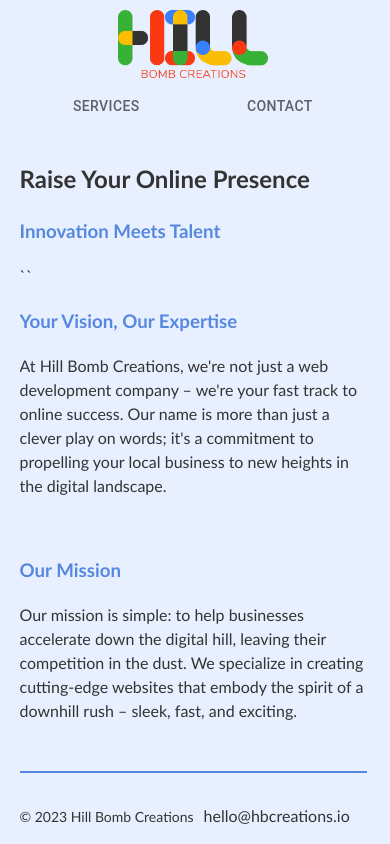
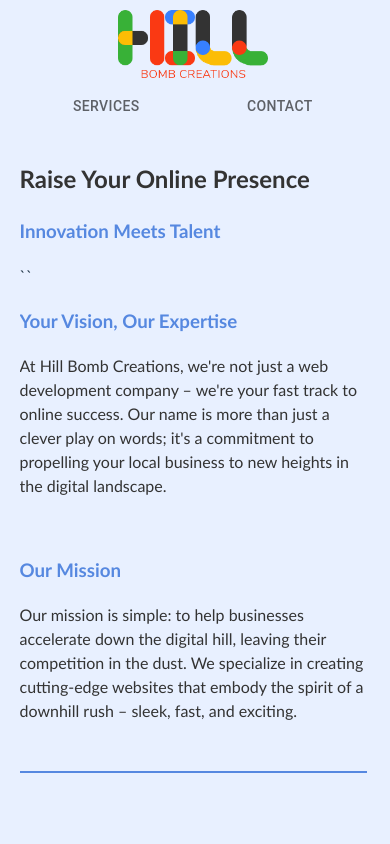
Before and after one commit to HillBombCreations/Sh4pesDevelopment_MainFrontend, a React (Vite) app: page / in a window 390 px wide. Built offline with nearby package versions, Linux system fonts and the light colour scheme.

Commit message:
fixed mobile footer issue

```diff
--- a/src/pages/LandingPage/Mobile/index.jsx
+++ b/src/pages/LandingPage/Mobile/index.jsx
@@ -99,12 +99,10 @@ function MobileLanding({ pathname }) {
                 <p>
                     Contact us today, and let's start your exhilarating descent into the digital world
                 </p>
-                <footer id="footer">
-                    <div id="footer-content">
-                        <span style={{ marginRight: '10px', fontSize: '14px', color: '#333333' }}>© 2023 Hill Bomb Creations</span>
-                        <span id="contact"><a style={{ color: '#333333' }} href="mailto:hello@hbcreations.io">hello@hbcreations.io</a></span>
-                    </div>
-                </footer>
+                <div id="footer-content">
+                    <span style={{ marginRight: '10px', fontSize: '14px', color: '#333333' }}>© 2023 Hill Bomb Creations</span>
+                    <span id="contact"><a style={{ color: '#333333' }} href="mailto:hello@hbcreations.io">hello@hbcreations.io</a></span>
+                </div>
             </div>
           </div>
         </div>
```
